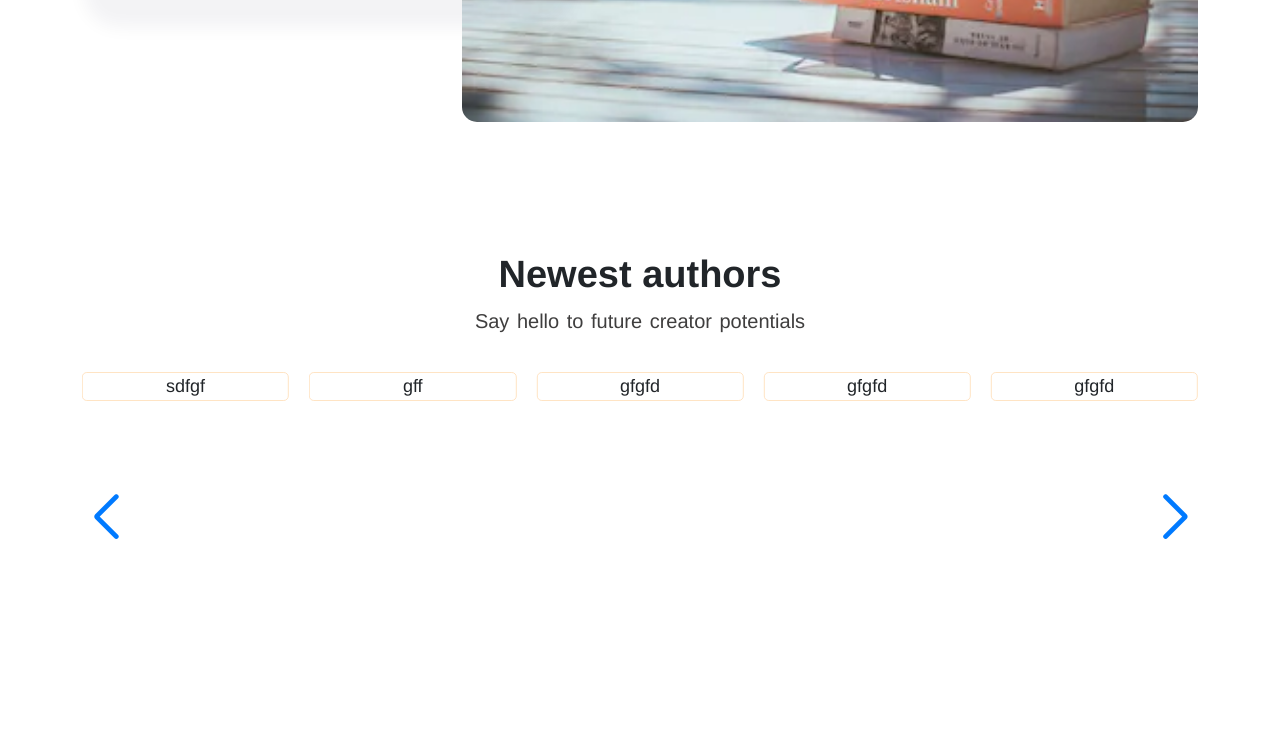
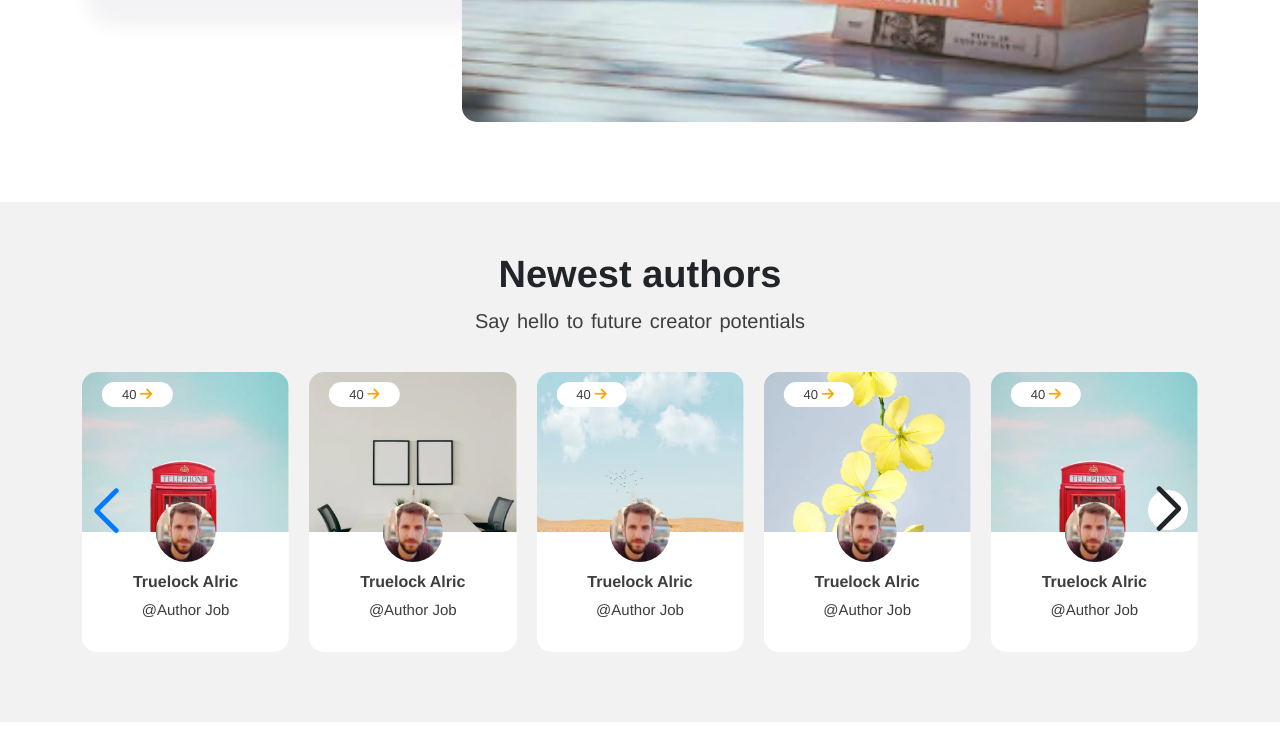
Before and after one commit to zayedamin-cnits/practice-Editor-pick, a plain HTML site: page index.html in a window 1280 px wide. Shown: the part 589-1323 px from the top of the page. Drawn offline with nearby package versions, Linux system fonts and the light colour scheme.

Commit message:
11th commit

```diff
--- a/assets/css/style.css
+++ b/assets/css/style.css
@@ -500,6 +500,7 @@ img {
 /* newest-section-start=============== */
 #newest-section{
   padding: 50px 0px;
+  background-color: #f3f2f2;
 }
 .newest-header h1{
   text-align: center;
@@ -528,8 +529,13 @@ img {
   align-items: center;
   width: 100%;
   height: auto;
+  border-radius: 15px;
+ position: relative;
 }
-
+.swiper-slide a{
+  text-decoration: none;
+  color: var(--nav-text-color);
+}
 
 
 .swiper-wrapper {
@@ -548,15 +554,15 @@ img {
   padding: 30px 20px;
 }
 
-.swiper-button-next {
+.card_slider .swiper-button-next {
   width: 40px;
   height: 40px;
-  background: var(--white);
+  background: #fff;
   position: absolute;
   border: var(--secondary-border);
   border-radius: 50px;
-  font-size: 20px;
-  padding: 0;
+  font-size: 10px !important;
+  padding: 20px;
   align-items: center;
   display: flex;
   justify-content: center;
@@ -619,37 +625,61 @@ img {
   background: var(--white);
   width: 100%;
   height: 100%;
-  border-radius: 5px;
-
- border: 1px solid bisque;
-  /* padding: 20px; */
+  border-radius: 10px !important;
   transition: 0.5s ease;
 }
+.newest-authors-img{
+  height: 160px !important  ;
+  width: 100%;
 
-.newest-authors-img{
-  height: 200px !important  ;
-  width: 100%;
 }
 .newest-authors-text{
-  padding: 20px ;
+  padding: 0px 0px 15px 0px;
 }
 .newest-authors-img img{
   object-fit: cover;
   width: 100%;
-  height: 200px
+  height: 160px;
+  border-top-left-radius: 15px;
+  border-top-right-radius: 15px;
+
 }
 .newest-authors-text-img{
-  width: 50px;
-  height: 50px;
-
+  width: 60px;
+  height: 60px;
+  display: block;
+  margin: auto;
+  margin-top: -30px;
 }
 .newest-authors-text-img img{
   width: 100%;
   object-fit: cover;
-  height: 50px;
+  height: 60px;
   border-radius: 50%;
 }
-
+.newest-authors-text h5{
+  font-size: 16px;
+  font-weight: 600;
+  margin-top: 10px;
+}
+.newest-authors-text p{
+  font-size: 15px;
+color: var(--nav-text-color);
+}
+.newest-authors span{
+  position: absolute;
+  top: 10px;
+  left: 20px;
+  font-size: 13px;
+  background-color:#fff;
+  padding: 3px 20px;
+  color: var(--nav-text-color);
+  border-radius: 15px;
+}
+.newest-authors span i{
+ color: orange;
+font-size: 14px;
+}
 @media screen and (max-width: 991px) {
   .card_slider {
     padding: 30px 15px;
--- a/index.html
+++ b/index.html
@@ -274,7 +274,7 @@
                     <div class="swiper-wrapper">
 
                         <div class="swiper-slide">
-                            <div class="newest-authors">
+                           <a href="#"> <div class="newest-authors">
 
                                 <div class="newest-authors-img">
                                     <img src="./assets/image/newest-img-01.webp" alt="">
@@ -284,46 +284,131 @@
                                     <div class="newest-authors-text-img">
                                         <img src="./assets/image/1.webp" alt="">
                                     </div>
+                                    <h5>Truelock Alric</h5>
+                                    <p>@Author Job</p>
+                                </div>
+                              <span>40 <i class="fa-solid fa-arrow-right"></i></span>
+                            </div></a>
+                        </div>
+                        <div class="swiper-slide">
+                            <a href="#"> <div class="newest-authors">
+
+                                 <div class="newest-authors-img">
+                                     <img src="./assets/image/newest-img-01.webp" alt="">
                                  </div>
 
+                                 <div class="newest-authors-text">
+                                     <div class="newest-authors-text-img">
+                                         <img src="./assets/image/1.webp" alt="">
                                      </div>
+                                     <h5>Truelock Alric</h5>
+                                     <p>@Author Job</p>
                                  </div>
-                        <div class="swiper-slide">
-                            <div class="newest-authors">
-                                sdfgf
-                            </div>
+                               <span>40 <i class="fa-solid fa-arrow-right"></i></span>
+                             </div></a>
                          </div>
 
                          <div class="swiper-slide">
-                            <div class="newest-authors">
-                                gff
+                            <a href="#"> <div class="newest-authors">
+
+                                 <div class="newest-authors-img">
+                                     <img src="./assets/image/newest-img-02.webp" alt="">
                                  </div>
 
+                                 <div class="newest-authors-text">
+                                     <div class="newest-authors-text-img">
+                                         <img src="./assets/image/1.webp" alt="">
+                                     </div>
+                                     <h5>Truelock Alric</h5>
+                                     <p>@Author Job</p>
+                                 </div>
+                               <span>40 <i class="fa-solid fa-arrow-right"></i></span>
+                             </div></a>
                          </div>
                          <div class="swiper-slide">
-                            <div class="newest-authors">
-                                gfgfd
+                            <a href="#"> <div class="newest-authors">
+
+                                 <div class="newest-authors-img">
+                                     <img src="./assets/image/newest-img-03.webp" alt="">
                                  </div>
+
+                                 <div class="newest-authors-text">
+                                     <div class="newest-authors-text-img">
+                                         <img src="./assets/image/1.webp" alt="">
+                                     </div>
+                                     <h5>Truelock Alric</h5>
+                                     <p>@Author Job</p>
+                                 </div>
+                               <span>40 <i class="fa-solid fa-arrow-right"></i></span>
+                             </div></a>
                          </div>
                          <div class="swiper-slide">
-                            <div class="newest-authors">
-                                gfgfd
+                            <a href="#"> <div class="newest-authors">
+
+                                 <div class="newest-authors-img">
+                                     <img src="./assets/image/newest-img-04.webp" alt="">
                                  </div>
+
+                                 <div class="newest-authors-text">
+                                     <div class="newest-authors-text-img">
+                                         <img src="./assets/image/1.webp" alt="">
+                                     </div>
+                                     <h5>Truelock Alric</h5>
+                                     <p>@Author Job</p>
+                                 </div>
+                               <span>40 <i class="fa-solid fa-arrow-right"></i></span>
+                             </div></a>
                          </div>
                          <div class="swiper-slide">
-                            <div class="newest-authors">
-                                gfgfd
+                            <a href="#"> <div class="newest-authors">
+
+                                 <div class="newest-authors-img">
+                                     <img src="./assets/image/newest-img-01.webp" alt="">
                                  </div>
+
+                                 <div class="newest-authors-text">
+                                     <div class="newest-authors-text-img">
+                                         <img src="./assets/image/1.webp" alt="">
+                                     </div>
+                                     <h5>Truelock Alric</h5>
+                                     <p>@Author Job</p>
+                                 </div>
+                               <span>40 <i class="fa-solid fa-arrow-right"></i></span>
+                             </div></a>
                          </div>
                          <div class="swiper-slide">
-                            <div class="newest-authors">
-                                gfgfd
+                            <a href="#"> <div class="newest-authors">
+
+                                 <div class="newest-authors-img">
+                                     <img src="./assets/image/newest-img-03.webp" alt="">
                                  </div>
+
+                                 <div class="newest-authors-text">
+                                     <div class="newest-authors-text-img">
+                                         <img src="./assets/image/1.webp" alt="">
+                                     </div>
+                                     <h5>Truelock Alric</h5>
+                                     <p>@Author Job</p>
+                                 </div>
+                               <span>40 <i class="fa-solid fa-arrow-right"></i></span>
+                             </div></a>
                          </div>
                          <div class="swiper-slide">
-                            <div class="newest-authors">
-                                gfgfd
+                            <a href="#"> <div class="newest-authors">
+
+                                 <div class="newest-authors-img">
+                                     <img src="./assets/image/newest-img-04.webp" alt="">
                                  </div>
+
+                                 <div class="newest-authors-text">
+                                     <div class="newest-authors-text-img">
+                                         <img src="./assets/image/1.webp" alt="">
+                                     </div>
+                                     <h5>Truelock Alric</h5>
+                                     <p>@Author Job</p>
+                                 </div>
+                               <span>40 <i class="fa-solid fa-arrow-right"></i></span>
+                             </div></a>
                          </div>
                     </div>
                     <div class="swiper-button-next"></div>
```
Lines whose indentation alone changed are shown as unchanged.
